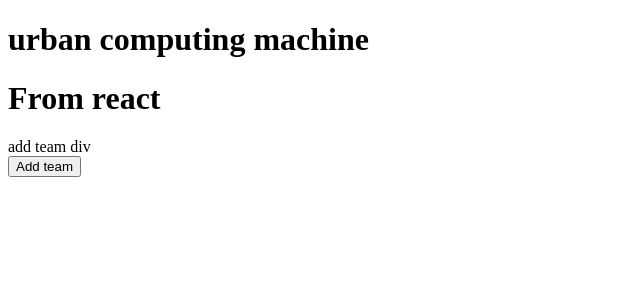
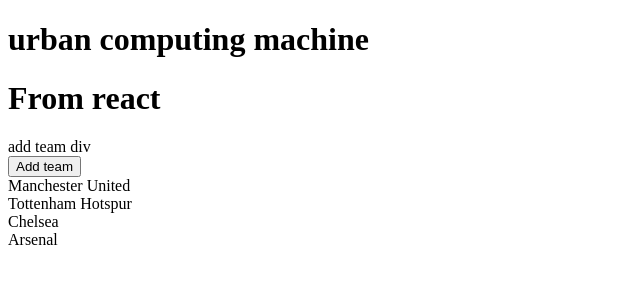
Before and after one commit to SanjayLavingia/urban-computing-machine, a React app: page / in a window 1280 px wide. Shown: the top 300 px of the page, without its empty margins (0-640 px from the left). Built offline with nearby package versions, Linux system fonts and the light colour scheme.

Commit message:
test team components rendering

```diff
--- a/client/App.jsx
+++ b/client/App.jsx
@@ -1,5 +1,6 @@
 import React, { Component } from 'react';
 import AddTeam from './components/AddTeam.jsx'
+import TeamThread from './components/TeamThread.jsx'
 
 class App extends Component {
   constructor(props) {
@@ -16,6 +17,7 @@
         <h1>From react</h1>
         <AddTeam />
         <button onClick={this.handleClick}>Add team</button></div>
+        <TeamThread />
       </div>
     )
   }
--- a/client/components/TeamThread.jsx
+++ b/client/components/TeamThread.jsx
@@ -0,0 +1,14 @@
+import React from 'React';
+
+function TeamThread(props) {
+  const testArray = ['Manchester United', 'Tottenham Hotspur', 'Chelsea', 'Arsenal']
+  const result = [];
+  for (let i = 0; i < testArray.length; i++) {
+    result.push(<div>{testArray[i]}</div>)
+  }
+  return <div>
+    {result}
+  </div>
+}
+
+export default TeamThread;
```
